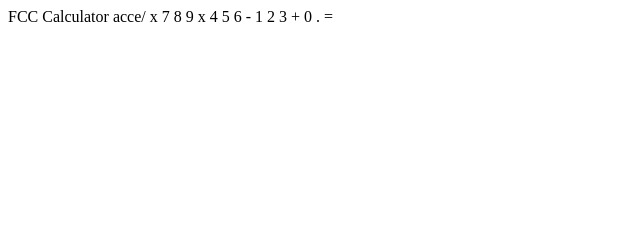
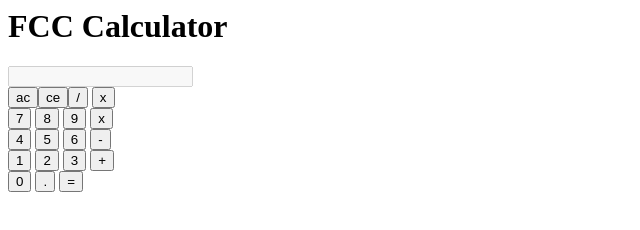
Before and after one commit to magikid/fcc-calculator, a plain HTML site: page index.html in a window 1280 px wide. Shown: the whole page, without its empty margins (0-640 px from the left). Drawn offline with Linux system fonts and the light colour scheme.

Commit message:
Finished up the basic html outline
At this point, I have the buttons and inputs all lined up.  Now to do the hard
part of actually, you know, writing the code.

```diff
--- a/index.html
+++ b/index.html
@@ -1,14 +1,29 @@
 <html lang="en">
   <head>
-    FCC Calculator
-    <script src="index.js" async></script>
-    <link rel="text/css" href="index.css" />
+    <meta charset="UTF-8" />
+    <title>FCC Calculator</title>
+    <script src="assets/index.js"></script>
+    <link rel="stylesheet" type="text/css" href="assets/index.css" />
   </head>
   <body>
-    <a>ac</a><a>ce</a><a>/</a> <a>x</a>
-    <a>7</a> <a>8</a> <a>9</a> <a>x</a>
-    <a>4</a> <a>5</a> <a>6</a> <a>-</a>
-    <a>1</a> <a>2</a> <a>3</a> <a>+</a>
-    <a>0</a>         <a>.</a> <a>=</a>
+    <h1>FCC Calculator</h1>
+    <section>
+      <input type="text" disabled=disabled></input>
+    </section>
+    <section>
+      <button>ac</button><button>ce</button><button>/</button> <button>x</button>
+    </section>
+    <section>
+      <button>7</button> <button>8</button> <button>9</button> <button>x</button>
+    </section>
+    <section>
+      <button>4</button> <button>5</button> <button>6</button> <button>-</button>
+    </section>
+    <section>
+      <button>1</button> <button>2</button> <button>3</button> <button>+</button>
+    </section>
+    <section>
+      <button>0</button> <button>.</button> <button>=</button>
+    </section>
   </body>
 </html>
```
Also changed, not shown: assets/index.js (added), 1 other file.
